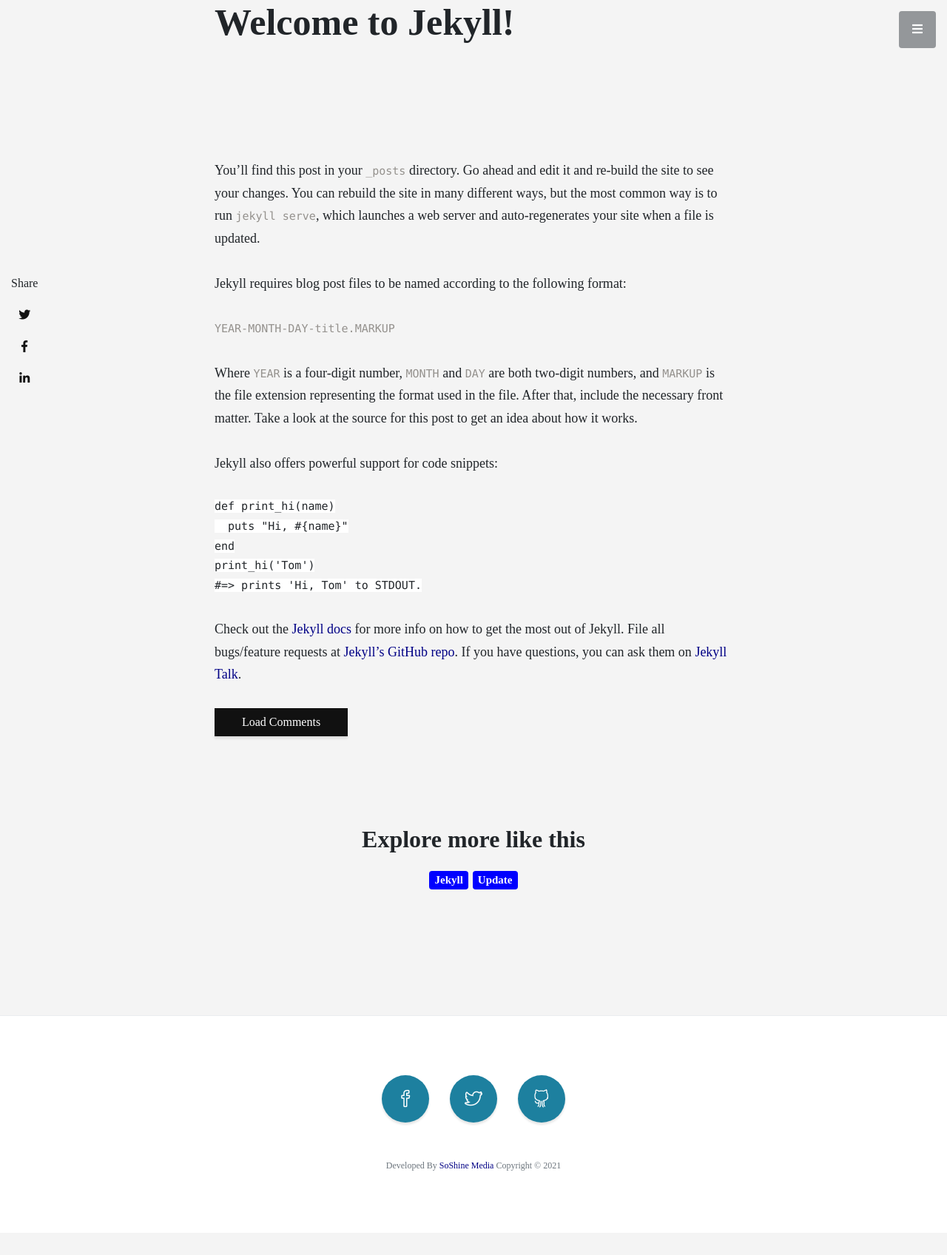
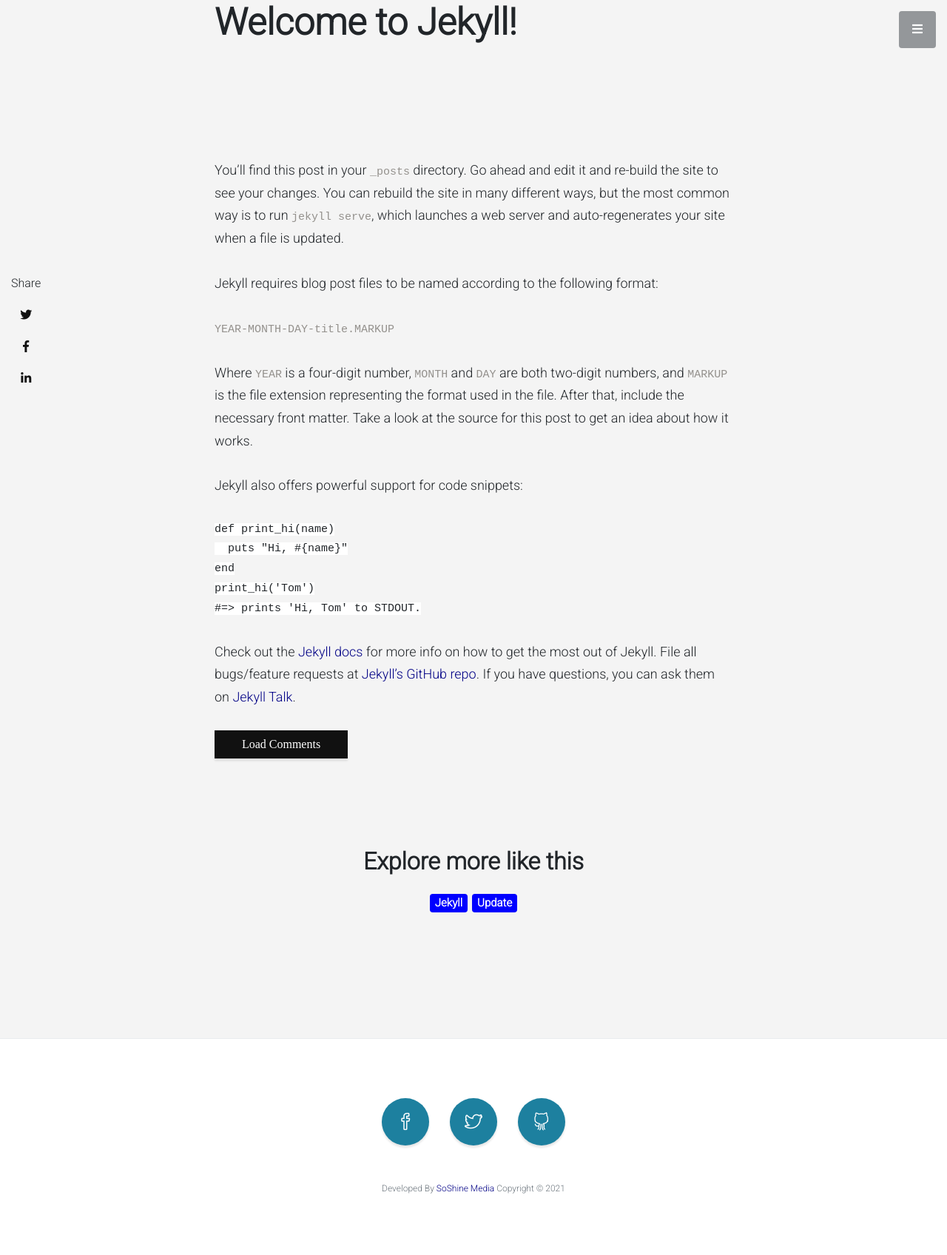
Before and after one commit to SoShineMedia/cm_community, a Jekyll site: the page built from _posts/2020-09-28-welcome-to-jekyll.markdown, in a window 1280 px wide. Shown: the whole page at 74% size. Built offline with Jekyll 4.4.1, drawn with Linux system fonts in a browser that asks for light colours; comment, search, counter and statistics services are not loaded; before the commit the page ends 1666 px from its top, so only the background shows below that.

Commit message:
update copy

```diff
--- a/_layouts/default.html
+++ b/_layouts/default.html
@@ -21,8 +21,9 @@
     <link href="{{ site.baseurl }}/vendor/bootstrap/css/bootstrap.min.css" rel="stylesheet">
     <!-- Custom Fonts -->
     <link href="{{ site.baseurl }}/vendor/fontawesome-free/css/all.min.css" rel="stylesheet" type="text/css">
-    <link href="https://fonts.googleapis.com/css?family=Source+Sans+Pro:300,400,700,300italic,400italic,700italic" rel="stylesheet" type="text/css">
+    <link href="https://fonts.googleapis.com/css2?family=Roboto:wght@300&display=swap" rel="stylesheet">
     <link href="{{ site.baseurl }}/vendor/simple-line-icons/css/simple-line-icons.css" rel="stylesheet">
+
     <!-- Custom CSS -->
     <link href="{{ site.baseurl }}/assets/css/stylish-portfolio.min.css" rel="stylesheet">
     <link href="{{ site.baseurl }}/assets/css/theme.css" rel="stylesheet">
--- a/_sass/bootstrap/_root.scss
+++ b/_sass/bootstrap/_root.scss
@@ -15,6 +15,8 @@
 
   // Use `inspect` for lists so that quoted items keep the quotes.
   // See https://github.com/sass/sass/issues/2383#issuecomment-336349172
-  --font-family-sans-serif: #{inspect($font-family-sans-serif)};
-  --font-family-monospace: #{inspect($font-family-monospace)};
+  //--font-family-sans-serif: #{inspect($font-family-sans-serif)};
+  //--font-family-monospace: #{inspect($font-family-monospace)};
+  body{
+    font-family:"Roboto" !important}
 }
--- a/_sass/bootstrap/_variables.scss
+++ b/_sass/bootstrap/_variables.scss
@@ -278,8 +278,8 @@
 // Font, line-height, and color for body text, headings, and more.
 
 // stylelint-disable value-keyword-case
-$font-family-sans-serif:      -apple-system, BlinkMacSystemFont, "Segoe UI", Roboto, "Helvetica Neue", Arial, "Noto Sans", sans-serif, "Apple Color Emoji", "Segoe UI Emoji", "Segoe UI Symbol", "Noto Color Emoji" !default;
-$font-family-monospace:       SFMono-Regular, Menlo, Monaco, Consolas, "Liberation Mono", "Courier New", monospace !default;
+$font-family-sans-serif:      Arial, Helvetica, sans-serif !default;
+$font-family-monospace:       monospace !default;
 $font-family-base:            $font-family-sans-serif !default;
 // stylelint-enable value-keyword-case
 
--- a/index.html
+++ b/index.html
@@ -130,8 +130,8 @@
 <section class="content-section bg-primary text-white">
     <div class="container text-center">
         <h2 class="mb-4">The Family</h2>
-        <p class="lead mb-5">lkasdfnkldsjf dsfhjhjsdahf djskhfjhasd jkhfjkdhjka asjdhfajkshdjkf asdjfjkds</p>
-        <a href="#" class="btn btn-xl btn-light mr-4">View Now</a>
+        <p class="lead mb-5">Whether you are a Springer, Henry, Boyce or another find your relatives and see how you relate.</p>
+        <a href="/ancestry" class="btn btn-xl btn-light mr-4">View Now</a>
 
     </div>
 </section>
```
